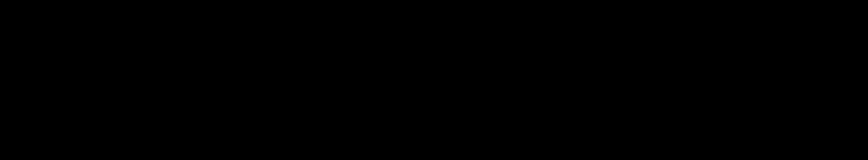
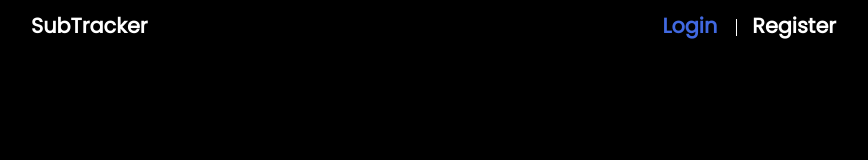
Before and after one commit to osterowsky/SubTracker, a plain HTML site: page static/templates/login.html in a window 1280 px wide. Shown: the whole page, without its empty margins (199-1067 px from the left). Drawn offline with Linux system fonts and the light colour scheme.

Commit message:
add navbar

```diff
--- /dev/null
+++ b/static/stylesheets/navbar.css
@@ -0,0 +1,40 @@
+.navbar a {
+    color: white;
+    text-align: center;
+    font-size: 1.3rem;
+    font-family: 'Poppins';
+    text-decoration: none;
+    font-weight: bold;
+  }
+
+  .navbar a:hover {
+    color: RoyalBlue;
+  }
+
+  .navbar a.active {
+    color: RoyalBlue;
+  }
+
+  .navbar {
+    background-color: transparent;
+    padding: 10px;
+    display: flex;
+    justify-content: space-around;
+    width: 100%;
+    position: fixed;
+    top: 0;
+  }
+
+  .nav-list {
+    margin: 0px;
+    list-style-type: none;
+  }
+
+  .list-item {
+    display: inline;
+    padding: 0px 15px;
+  }
+
+  .list-item:not(:last-child){
+    border-right: 1px solid white;
+  }
--- a/static/templates/login.html
+++ b/static/templates/login.html
@@ -4,9 +4,22 @@
         <meta charset="UTF-8" />
         <meta name="viewport" content="width=device-width, initial-scale=1.0, maximum-scale=1">
         <meta http-equiv="refresh" content="10">
-        <link rel="stylesheet" type="text/css" href="/static/stylesheets/design.css">
+        <link href='https://fonts.googleapis.com/css?family=Poppins' rel='stylesheet'>
+        <link rel="stylesheet" type="text/css" href="/static/stylesheets/subform.css">
+        <link rel="stylesheet" type="text/css" href="/static/stylesheets/navbar.css">
         <title>Login</title>
     </head>
     <body>
+
+        <nav class="navbar">
+            <div class="home">
+                <a href="/">SubTracker</a>
+            </div>
+            <ul id="nav" class="nav-list">
+                <li class="list-item"> <a class="active" href="/login">Login</a> </li>
+                <li class="list-item"> <a href="/register">Register</a></li>
+            </ul>
+          </nav>
+
     </body>
 </html>
```
Also changed, not shown: static/templates/index.html (+15 -1 lines), static/templates/register.html (+14 -1 lines), static/stylesheets/subform.css (renamed from static/stylesheets/design.css).
